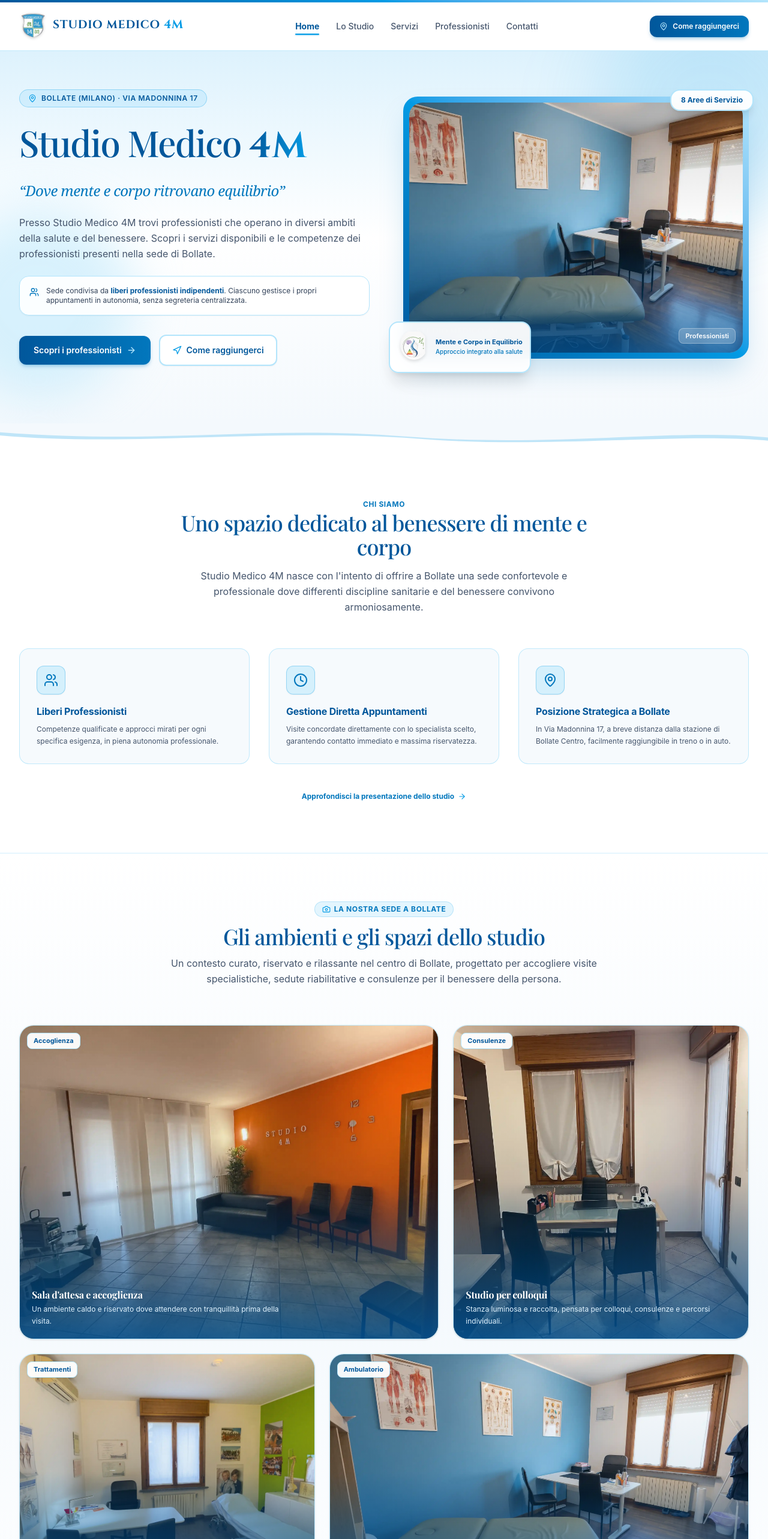
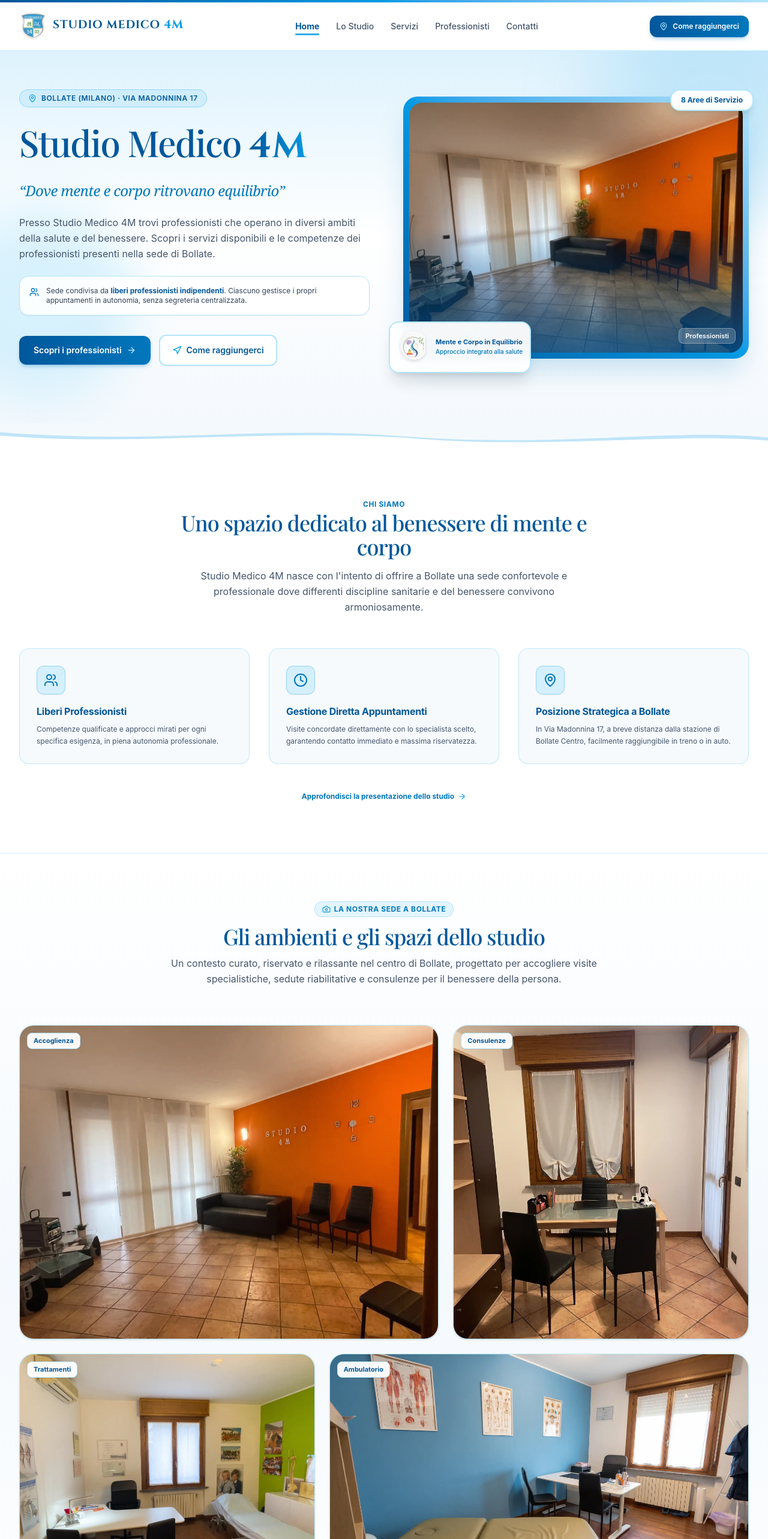
Before and after one commit to RiccardoDiRosa/StudioMedico4M, a React (Vite) app: page / in a window 1280 px wide. Shown: the top 2566 px of the page at 60% size. Built offline with nearby package versions, Linux system fonts and the light colour scheme; a web font is replaced by a local one.

Commit message:
style: foto studio1 in hero, rimossi testi dalle foto galleria e rimosso tasto whatsapp

```diff
--- a/src/pages/ContattiPage.tsx
+++ b/src/pages/ContattiPage.tsx
@@ -10,7 +10,6 @@ import {
   Car,
   ExternalLink,
   Phone,
-  MessageCircle,
   Mail,
   Search,
   CalendarCheck,
@@ -206,7 +205,7 @@ export const ContattiPage: React.FC<ContattiPageProps> = ({ onNavigate }) => {
                     </span>
                   </div>
                   <p className="text-xs text-slate-600 mt-2">
-                    Clicca su <strong>Chiama</strong> o <strong>WhatsApp</strong> accanto al professionista desiderato per concordare data e orario della visita.
+                    Contatta direttamente lo specialista via telefono o email per concordare data e orario della visita.
                   </p>
                 </div>
 
@@ -310,12 +309,13 @@ export const ContattiPage: React.FC<ContattiPageProps> = ({ onNavigate }) => {
                             </div>
                           </div>
 
-                          {/* Action Buttons (Call, WhatsApp, View Profile) */}
+                          {/* Action Buttons (Call, Email, View Profile) */}
                           <div className="flex flex-row sm:flex-col items-center sm:items-end gap-2 shrink-0 pt-2 sm:pt-0 border-t sm:border-t-0 border-[#b3e5fc]/50">
 
-                            {prof.phone ? (
+                            {(prof.phone || prof.email) && (
                               <div className="flex items-center gap-2 w-full sm:w-auto">
                                 {/* Call Button */}
+                                {prof.phone && (
                                   <a
                                     href={`tel:${cleanPhone}`}
                                     className="flex-1 sm:flex-initial inline-flex items-center justify-center gap-1.5 px-3.5 py-2 rounded-xl text-xs font-bold text-white bg-gradient-to-r from-[#01579b] to-[#0277bd] hover:from-[#0277bd] hover:to-[#039be5] transition-all shadow-xs"
@@ -324,30 +324,23 @@ export const ContattiPage: React.FC<ContattiPageProps> = ({ onNavigate }) => {
                                     <Phone className="w-3.5 h-3.5 text-[#b3e5fc]" />
                                     <span>{prof.phone}</span>
                                   </a>
-
-                                {/* WhatsApp Quick Link */}
-                                <a
-                                  href={`https://wa.me/39${cleanPhone}`}
-                                  target="_blank"
-                                  rel="noopener noreferrer"
-                                  className="inline-flex items-center justify-center p-2 rounded-xl text-emerald-700 bg-emerald-50 hover:bg-emerald-100 border border-emerald-200 transition-colors shadow-2xs"
-                                  title="Scrivi su WhatsApp"
-                                >
-                                  <MessageCircle className="w-4 h-4 text-emerald-600" />
-                                </a>
+                                )}
 
                                 {/* Direct Email Link if available */}
                                 {prof.email && (
                                   <a
                                     href={`mailto:${prof.email}?subject=Richiesta%20informazioni%20-%20Studio%20Medico%204M`}
-                                    className="inline-flex items-center justify-center p-2 rounded-xl text-[#01579b] bg-sky-50 hover:bg-sky-100 border border-[#b3e5fc] transition-colors shadow-2xs"
+                                    className={`inline-flex items-center justify-center gap-1.5 rounded-xl text-[#01579b] bg-sky-50 hover:bg-sky-100 border border-[#b3e5fc] transition-colors shadow-2xs ${
+                                      prof.phone ? 'p-2' : 'px-3.5 py-2 text-xs font-semibold'
+                                    }`}
                                     title={`Invia email a ${prof.email}`}
                                   >
-                                    <Mail className="w-4 h-4 text-[#039be5]" />
+                                    <Mail className="w-3.5 h-3.5 text-[#039be5]" />
+                                    {!prof.phone && <span>Invia Email</span>}
                                   </a>
                                 )}
                               </div>
-                            ) : null}
+                            )}
 
                             {/* View Profile Link */}
                             <button
--- a/src/pages/HomePage.tsx
+++ b/src/pages/HomePage.tsx
@@ -118,7 +118,7 @@ export const HomePage: React.FC<HomePageProps> = ({ onNavigate, onSelectProfessi
             <div className="relative mt-4 mb-4 rounded-2xl overflow-hidden border-2 border-[#b3e5fc] shadow-xl shadow-[#0277bd]/15 group bg-white">
               <div className="aspect-[16/10] relative overflow-hidden bg-slate-100">
                 <img
-                  src="/images/studio/studio2.webp"
+                  src="/images/studio/studio1.webp"
                   alt="Interni dello Studio Medico 4M a Bollate"
                   className="w-full h-full object-cover group-hover:scale-105 transition-transform duration-700"
                   loading="eager"
@@ -263,7 +263,7 @@ export const HomePage: React.FC<HomePageProps> = ({ onNavigate, onSelectProfessi
                 <div className="relative rounded-3xl p-2.5 bg-gradient-to-tr from-[#01579b] via-[#039be5] to-[#b3e5fc] shadow-2xl shadow-[#0277bd]/25 overflow-hidden group">
                   <div className="relative aspect-[4/3] rounded-[22px] overflow-hidden bg-slate-100">
                     <img
-                      src="/images/studio/studio2.webp"
+                      src="/images/studio/studio1.webp"
                       alt="Interni dello Studio Medico 4M a Bollate"
                       className="w-full h-full object-cover group-hover:scale-105 transition-transform duration-700"
                       loading="eager"
@@ -425,18 +425,9 @@ export const HomePage: React.FC<HomePageProps> = ({ onNavigate, onSelectProfessi
                   className={`absolute inset-0 w-full h-full object-cover ${pos} group-hover:scale-105 transition-transform duration-700`}
                   loading="lazy"
                 />
-                <div className="absolute inset-0 bg-gradient-to-t from-[#01579b]/85 via-[#01579b]/10 to-transparent pointer-events-none" />
                 <span className="absolute top-3 left-3 px-2.5 py-1 rounded-lg bg-white/95 backdrop-blur-md text-[11px] font-bold text-[#01579b] border border-[#b3e5fc] shadow-xs">
                   {photo.badge}
                 </span>
-                <figcaption className="absolute bottom-0 inset-x-0 p-4 sm:p-5 text-white">
-                  <h3 className="text-sm sm:text-base font-bold leading-tight drop-shadow-sm">
-                    {photo.title}
-                  </h3>
-                  <p className="text-[11px] sm:text-xs text-sky-100 leading-relaxed mt-1 max-w-md">
-                    {photo.tagline}
-                  </p>
-                </figcaption>
               </figure>
             ))}
           </div>
```
Lines whose indentation alone changed are shown as unchanged.
